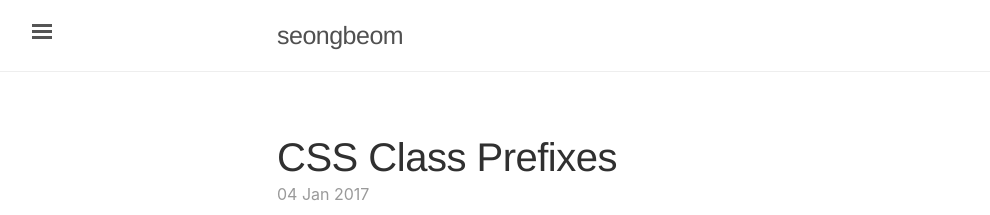
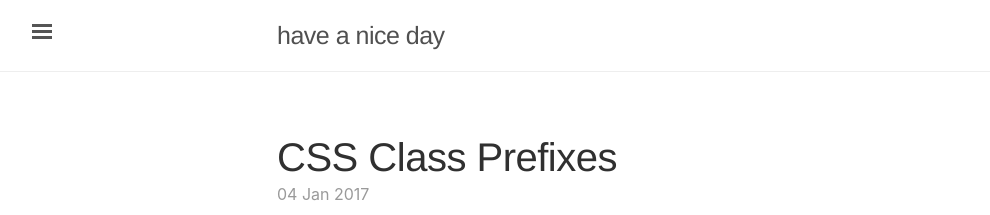
Before and after one commit to seongbeom/seongbeom.github.io, a Jekyll site: the page built from _posts/2017-01-04-css-prefixes.md, in a window 1280 px wide. Shown: the top 215 px of the page, without its empty margins (3-993 px from the left). Built offline with Jekyll 4.4.1, drawn with Linux system fonts in a browser that asks for light colours; comment, search, counter and statistics services are not loaded.

Commit message:
change title

```diff
--- a/_config.yml
+++ b/_config.yml
@@ -13,7 +13,7 @@
 # you will see them accessed via {{ site.title }}, {{ site.email }}, and so on.
 # You can create any custom variable you would like, and they will be accessible
 # in the templates via {{ site.myvariable }}.
-title: seongbeom
+title: have a nice day
 email: bugfree72@gmail.com
 description: > # this means to ignore newlines until "baseurl:"
 baseurl: "" # the subpath of your site, e.g. /blog
```
